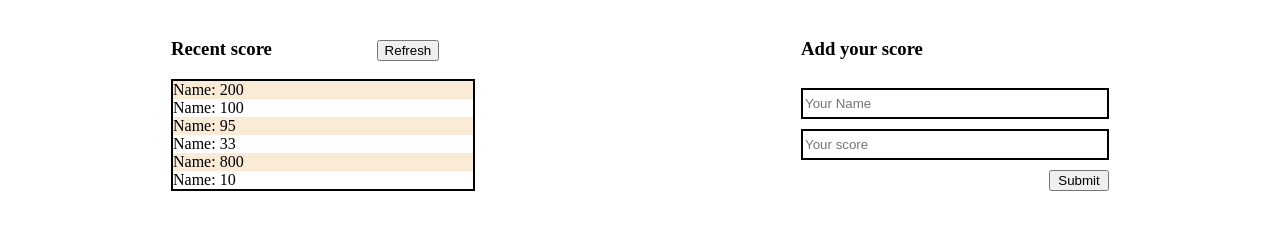
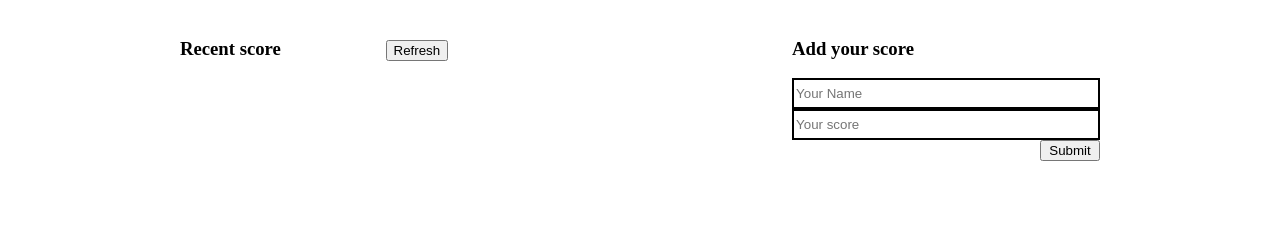
Before and after one commit to OnlyUnknown/re-Leaderboard, a website built with webpack: page src/index.html in a window 1280 px wide. Shown: the part 61-290 px from the top of the page. Built offline with nearby package versions, Linux system fonts and the light colour scheme.

Commit message:
HTML changes

```diff
--- a/src/index.html
+++ b/src/index.html
@@ -11,20 +11,16 @@
         <div class="board-container">
             <h3>Recent score <button type="button" class="re-button">Refresh</button></h3>
             <ul class="board">
-                <li>Name: 200</li>
-                <li>Name: 100</li>
-                <li>Name: 95</li>
-                <li>Name: 33</li>
-                <li>Name: 800</li>
-                <li>Name: 10</li>
             </ul>
         </div>
-        <div class="submit">
+        <div >
+        <form class="submit" >
             <h3>Add your score</h3>
-            <input placeholder="Your Name">
-            <input placeholder="Your score">
-            <button type="submit" class="submit-but">Submit</button>
-        </div>
+            <input class="name" type="text" placeholder="Your Name">
+            <input class="score" type="number" placeholder="Your score">
+            <button class="submit-but" type="submit" >Submit</button>
+        </form>
+    </div>
     </div>
 </body>
 </html>
```
